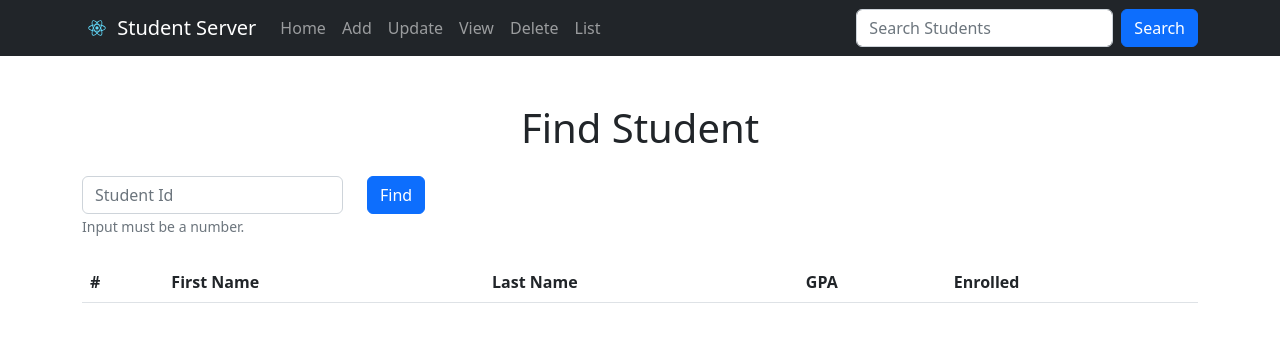
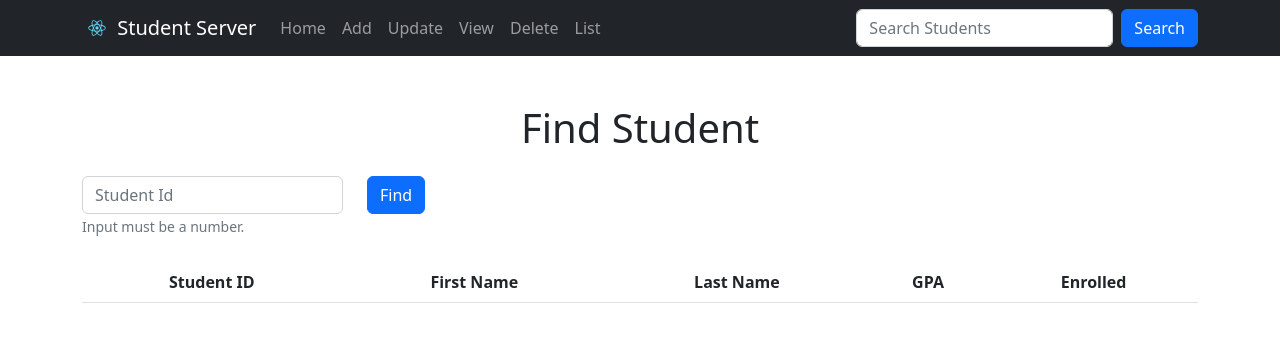
Before and after one commit to danram0121/React-Student-Server, a React (Create React App) app in the folder hw10-students-react-heroku/: page /View in a window 1280 px wide. Shown: the top 342 px of the page. Built offline with nearby package versions, Linux system fonts and the light colour scheme.

Commit message:
centered table and renamed student id

```diff
--- a/hw10-students-react-heroku/src/pages/ListsStudents.js
+++ b/hw10-students-react-heroku/src/pages/ListsStudents.js
@@ -33,10 +33,10 @@ export default class ListsStudents extends Component {
         <Container>
           <h1 className="mt-5 mb-4 text-center">List Students</h1>
           {error && <div>Error: {error}</div>}
-          <Table striped hover>
+          <Table striped hover className="text-center">
             <thead>
               <tr>
-                <th>#</th>
+                <th>Student ID</th>
                 <th>First Name</th>
                 <th>Last Name</th>
                 <th>GPA</th>
--- a/hw10-students-react-heroku/src/pages/ViewStudent.js
+++ b/hw10-students-react-heroku/src/pages/ViewStudent.js
@@ -83,10 +83,10 @@ export default class ViewStudent extends Component {
               </Col>
             </Row>
           </Form>
-          <Table striped hover className="mt-4">
+          <Table striped hover className="mt-4 text-center">
             <thead>
               <tr>
-                <th>#</th>
+                <th>Student ID</th>
                 <th>First Name</th>
                 <th>Last Name</th>
                 <th>GPA</th>
```
